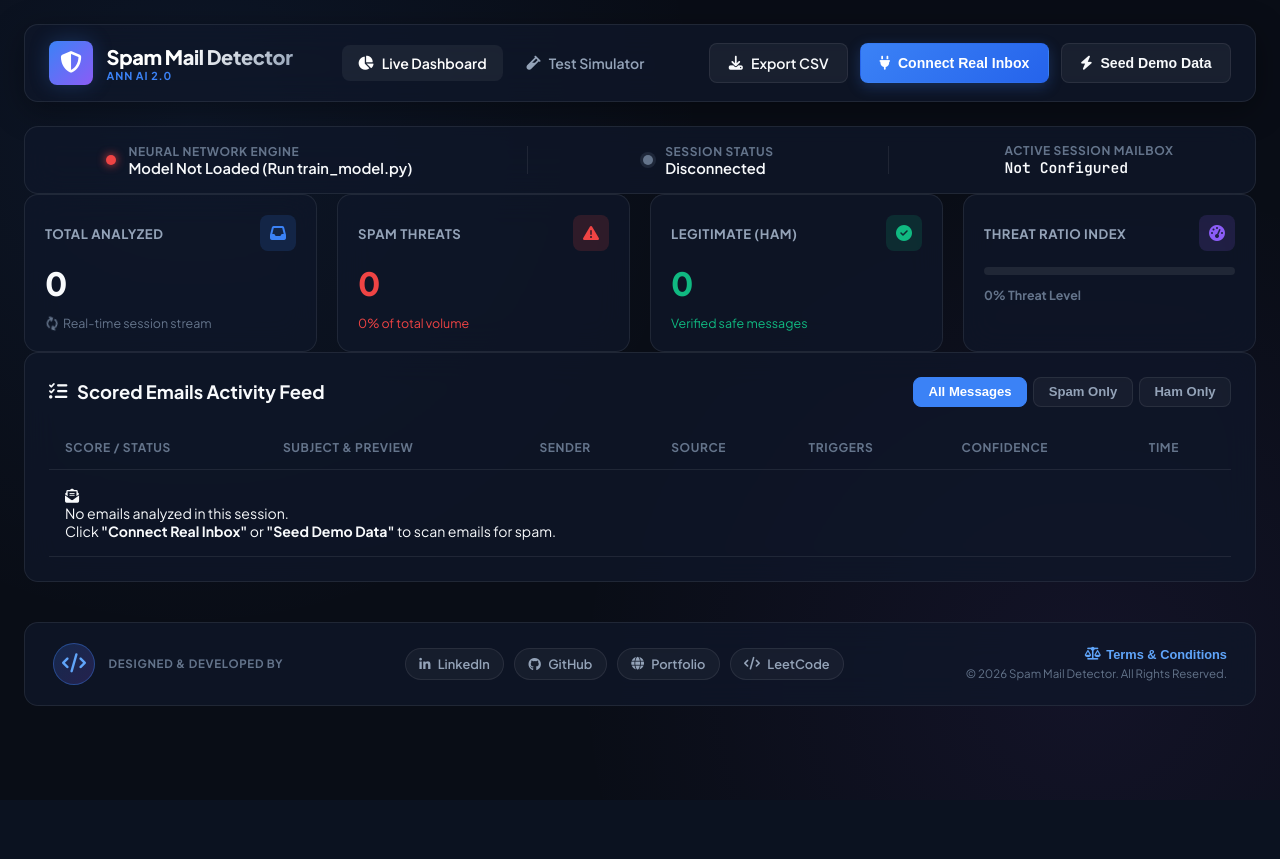
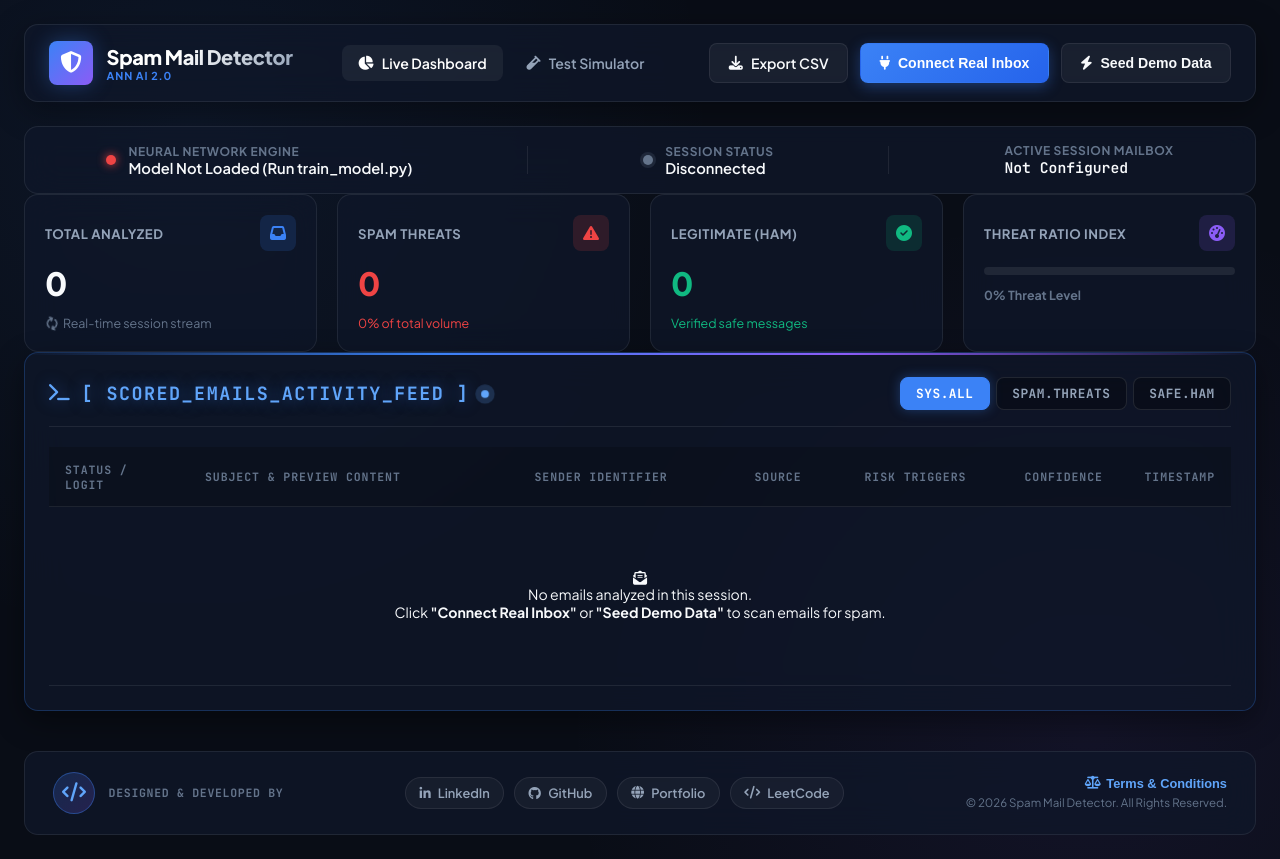
Before and after one commit to Lakshminarayana51/Email-spam-detector, a Flask app: page / in a window 1280 px wide. Before the commit the page ends 706 px from the top, so only its background shows below. Run offline with Flask 3, Linux system fonts and the light colour scheme; data that the repository does not hold is empty.

Commit message:
Enhance Activity Feed CSS positioning and apply robotic tech typography

```diff
--- a/static/css/style.css
+++ b/static/css/style.css
@@ -1,5 +1,5 @@
 /* ==========================================================================
-   SPAM MAIL DETECTOR — Modern Dark Theme Design System
+   SPAM MAIL DETECTOR — Cyberpunk / Robotic Dark Theme Design System
    ========================================================================== */
 
 :root {
@@ -12,7 +12,7 @@
 
     --primary-blue: #3b82f6;
     --primary-blue-hover: #2563eb;
-    --primary-glow: rgba(59, 130, 246, 0.25);
+    --primary-glow: rgba(59, 130, 246, 0.35);
 
     --accent-red: #ef4444;
     --accent-red-bg: rgba(239, 68, 68, 0.15);
@@ -190,6 +190,7 @@ body.dark-theme {
     color: var(--text-muted);
     cursor: pointer;
     transition: all 0.2s ease;
+    font-family: var(--font-mono);
 }
 
 .btn-xs.active, .btn-xs:hover {
@@ -350,22 +351,41 @@ body.dark-theme {
     transition: width 0.6s cubic-bezier(0.4, 0, 0.2, 1);
 }
 
-/* Activity Feed Section */
+/* ==========================================================================
+   Activity Feed Section — Futuristic Robotic & Cyberpunk Styling
+   ========================================================================== */
 .activity-section {
     background: var(--bg-card);
-    backdrop-filter: blur(16px);
-    border: 1px solid var(--border-glass);
+    backdrop-filter: blur(20px);
+    border: 1px solid rgba(59, 130, 246, 0.25);
     border-radius: var(--radius-md);
     padding: 1.5rem;
     display: flex;
     flex-direction: column;
     gap: 1.25rem;
+    box-shadow: 0 10px 30px rgba(0, 0, 0, 0.4);
+    position: relative;
+    overflow: hidden;
+}
+
+.activity-section::before {
+    content: '';
+    position: absolute;
+    top: 0;
+    left: 0;
+    width: 100%;
+    height: 2px;
+    background: linear-gradient(90deg, transparent, var(--primary-blue), var(--accent-purple), transparent);
 }
 
 .section-header {
     display: flex;
     align-items: center;
     justify-content: space-between;
+    flex-wrap: wrap;
+    gap: 1rem;
+    border-bottom: 1px solid var(--border-glass);
+    padding-bottom: 1rem;
 }
 
 .section-title {
@@ -374,12 +394,33 @@ body.dark-theme {
     gap: 0.75rem;
 }
 
-.section-title h2 {
-    font-size: 1.15rem;
-    font-weight: 700;
+/* Robotic Cyberpunk Heading */
+.robotic-heading {
+    font-family: var(--font-mono) !important;
+    font-size: 1.15rem !important;
+    font-weight: 700 !important;
+    letter-spacing: 0.08em !important;
+    text-transform: uppercase !important;
+    color: #60a5fa !important;
+    text-shadow: 0 0 15px rgba(59, 130, 246, 0.5) !important;
     display: flex;
     align-items: center;
-    gap: 0.6rem;
+    gap: 0.65rem;
+}
+
+.pulse-ring {
+    width: 8px;
+    height: 8px;
+    border-radius: 50%;
+    background: #60a5fa;
+    box-shadow: 0 0 0 0 rgba(96, 165, 250, 0.7);
+    animation: pulse 2s infinite;
+}
+
+@keyframes pulse {
+    0% { transform: scale(0.95); box-shadow: 0 0 0 0 rgba(96, 165, 250, 0.7); }
+    70% { transform: scale(1); box-shadow: 0 0 0 8px rgba(96, 165, 250, 0); }
+    100% { transform: scale(0.95); box-shadow: 0 0 0 0 rgba(96, 165, 250, 0); }
 }
 
 .filter-controls {
@@ -388,21 +429,24 @@ body.dark-theme {
 }
 
 .filter-btn {
-    padding: 0.4rem 0.9rem;
-    font-size: 0.82rem;
-    font-weight: 600;
+    padding: 0.45rem 0.95rem;
+    font-size: 0.8rem;
+    font-weight: 700;
+    font-family: var(--font-mono);
     border-radius: var(--radius-sm);
-    border: 1px solid var(--border-glass);
-    background: rgba(255, 255, 255, 0.04);
+    border: 1px solid rgba(255, 255, 255, 0.1);
+    background: rgba(0, 0, 0, 0.3);
     color: var(--text-muted);
     cursor: pointer;
     transition: all 0.2s ease;
+    letter-spacing: 0.04em;
 }
 
 .filter-btn.active, .filter-btn:hover {
     background: var(--primary-blue);
     color: #fff;
     border-color: var(--primary-blue);
+    box-shadow: 0 0 12px var(--primary-glow);
 }
 
 /* Email Feed Table */
@@ -419,13 +463,15 @@ body.dark-theme {
 }
 
 .email-table th {
-    padding: 0.85rem 1rem;
-    font-size: 0.75rem;
+    padding: 0.9rem 1rem;
+    font-size: 0.72rem;
     font-weight: 700;
+    font-family: var(--font-mono);
     color: var(--text-dim);
     text-transform: uppercase;
-    letter-spacing: 0.05em;
+    letter-spacing: 0.08em;
     border-bottom: 1px solid var(--border-glass);
+    background: rgba(0, 0, 0, 0.2);
 }
 
 .email-table td {
@@ -440,7 +486,26 @@ body.dark-theme {
 }
 
 .email-table tbody tr:hover {
-    background: rgba(255, 255, 255, 0.03);
+    background: rgba(59, 130, 246, 0.06);
+}
+
+.empty-state {
+    padding: 3rem 1rem;
+    text-align: center;
+    display: flex;
+    flex-direction: column;
+    align-items: center;
+    justify-content: center;
+}
+
+.robotic-text {
+    font-family: var(--font-mono);
+    font-weight: 700;
+    font-size: 0.95rem;
+    letter-spacing: 0.06em;
+    color: var(--text-muted);
+    margin-top: 0.5rem;
+    margin-bottom: 0.3rem;
 }
 
 /* Badges */
@@ -448,16 +513,17 @@ body.dark-theme {
     display: inline-flex;
     align-items: center;
     gap: 0.4rem;
-    padding: 0.3rem 0.7rem;
+    padding: 0.35rem 0.75rem;
     border-radius: var(--radius-full);
     font-size: 0.75rem;
     font-weight: 700;
+    font-family: var(--font-mono);
     text-transform: uppercase;
-    letter-spacing: 0.04em;
+    letter-spacing: 0.05em;
 }
 
-.badge.spam { background: var(--accent-red-bg); color: var(--accent-red); border: 1px solid rgba(239, 68, 68, 0.3); }
-.badge.ham { background: var(--accent-green-bg); color: var(--accent-green); border: 1px solid rgba(16, 185, 129, 0.3); }
+.badge.spam { background: var(--accent-red-bg); color: var(--accent-red); border: 1px solid rgba(239, 68, 68, 0.35); }
+.badge.ham { background: var(--accent-green-bg); color: var(--accent-green); border: 1px solid rgba(16, 185, 129, 0.35); }
 
 .badge-large {
     font-size: 0.95rem;
@@ -523,12 +589,7 @@ body.dark-theme {
     text-transform: uppercase;
     letter-spacing: 0.06em;
     font-weight: 700;
-}
-
-.dev-name {
-    font-size: 0.98rem;
-    font-weight: 700;
-    color: var(--text-main);
+    font-family: var(--font-mono);
 }
 
 .developer-links {
@@ -546,6 +607,7 @@ body.dark-theme {
     border-radius: var(--radius-full);
     font-size: 0.8rem;
     font-weight: 600;
+    font-family: var(--font-sans);
     text-decoration: none;
     background: rgba(255, 255, 255, 0.04);
     border: 1px solid var(--border-glass);
--- a/templates/index.html
+++ b/templates/index.html
@@ -7,7 +7,7 @@
     <!-- Google Fonts -->
     <link rel="preconnect" href="https://fonts.googleapis.com">
     <link rel="preconnect" href="https://fonts.gstatic.com" crossorigin>
-    <link href="https://fonts.googleapis.com/css2?family=Plus+Jakarta+Sans:wght@300;400;500;600;700;800&family=JetBrains+Mono:wght@400;500;600&display=swap" rel="stylesheet">
+    <link href="https://fonts.googleapis.com/css2?family=Plus+Jakarta+Sans:wght@300;400;500;600;700;800&family=JetBrains+Mono:ital,wght@0,400;0,500;0,600;0,700;1,400&display=swap" rel="stylesheet">
     <!-- FontAwesome Icons -->
     <link rel="stylesheet" href="https://cdnjs.cloudflare.com/ajax/libs/font-awesome/6.5.1/css/all.min.css">
     <!-- Custom CSS -->
@@ -125,14 +125,14 @@
             <section class="activity-section">
                 <div class="section-header">
                     <div class="section-title">
-                        <h2><i class="fa-solid fa-list-check"></i> Scored Emails Activity Feed</h2>
+                        <h2 class="robotic-heading"><i class="fa-solid fa-terminal"></i> [ SCORED_EMAILS_ACTIVITY_FEED ]</h2>
                         <span class="pulse-ring"></span>
                     </div>
 
                     <div class="filter-controls">
-                        <button class="filter-btn active" data-filter="all" onclick="setFilter('all')">All Messages</button>
-                        <button class="filter-btn" data-filter="spam" onclick="setFilter('spam')">Spam Only</button>
-                        <button class="filter-btn" data-filter="ham" onclick="setFilter('ham')">Ham Only</button>
+                        <button class="filter-btn active" data-filter="all" onclick="setFilter('all')">SYS.ALL</button>
+                        <button class="filter-btn" data-filter="spam" onclick="setFilter('spam')">SPAM.THREATS</button>
+                        <button class="filter-btn" data-filter="ham" onclick="setFilter('ham')">SAFE.HAM</button>
                     </div>
                 </div>
 
@@ -141,22 +141,22 @@
                     <table class="email-table">
                         <thead>
                             <tr>
-                                <th>Score / Status</th>
-                                <th>Subject & Preview</th>
-                                <th>Sender</th>
-                                <th>Source</th>
-                                <th>Triggers</th>
-                                <th>Confidence</th>
-                                <th>Time</th>
+                                <th style="width: 140px;">STATUS / LOGIT</th>
+                                <th>SUBJECT & PREVIEW CONTENT</th>
+                                <th style="width: 220px;">SENDER IDENTIFIER</th>
+                                <th style="width: 110px;">SOURCE</th>
+                                <th style="width: 160px;">RISK TRIGGERS</th>
+                                <th style="width: 120px;">CONFIDENCE</th>
+                                <th style="width: 100px;">TIMESTAMP</th>
                             </tr>
                         </thead>
                         <tbody id="emailTableBody">
                             <tr class="empty-row">
                                 <td colspan="7">
                                     <div class="empty-state">
-                                        <i class="fa-solid fa-envelope-open-text"></i>
-                                        <p>No emails analyzed in this session.</p>
-                                        <span class="sub-state">Click <strong>"Connect Real Inbox"</strong> or <strong>"Seed Demo Data"</strong> to scan emails for spam.</span>
+                                        <i class="fa-solid fa-microchip fa-bounce" style="font-size: 2rem; color: #60a5fa; margin-bottom: 0.5rem;"></i>
+                                        <p class="robotic-text">SYSTEM_IDLE // NO_ACTIVE_EMAIL_LOGS</p>
+                                        <span class="sub-state">Click <strong>"Connect Real Inbox"</strong> or <strong>"Seed Demo Data"</strong> to initiate spam inference pipeline.</span>
                                     </div>
                                 </td>
                             </tr>
```
